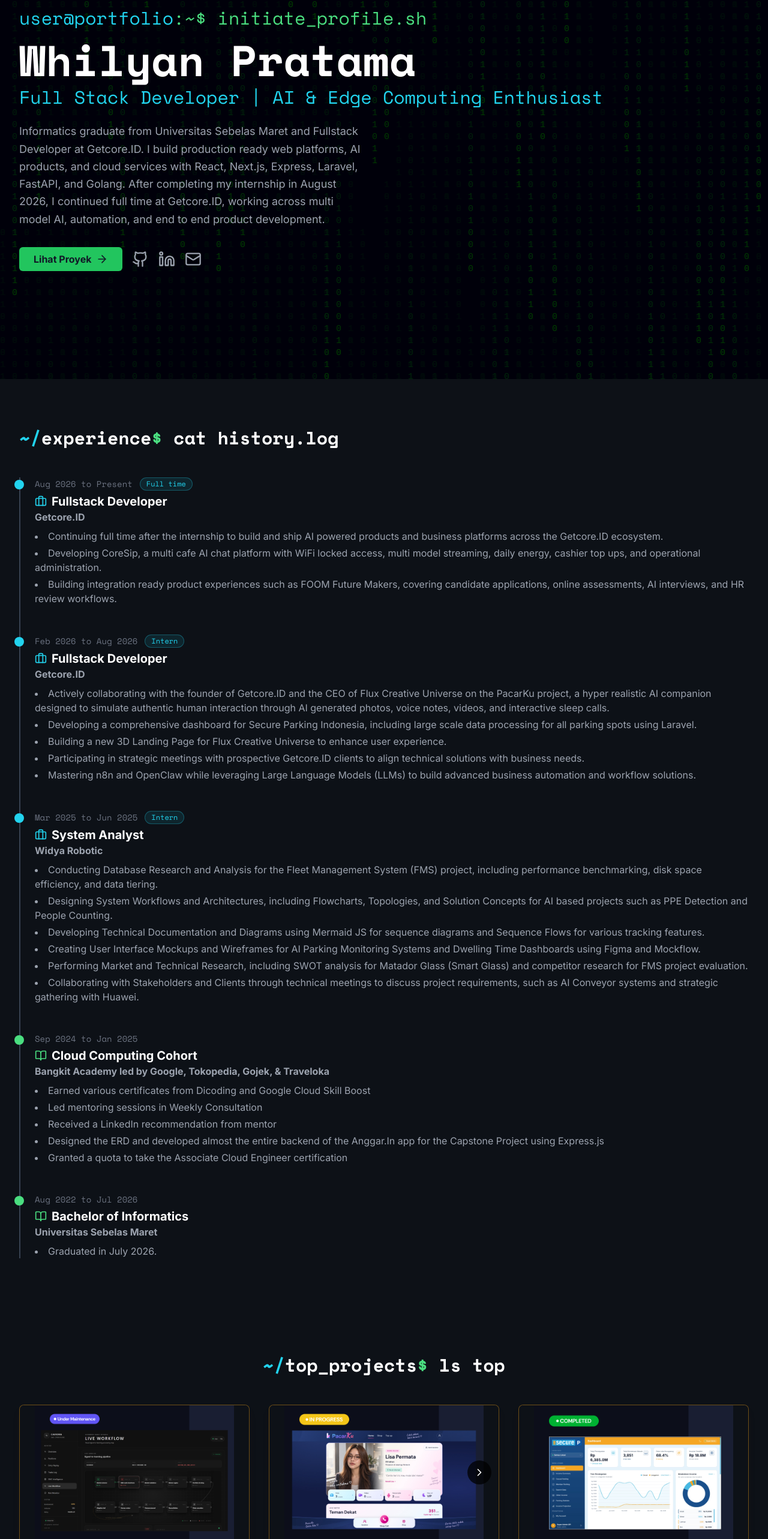
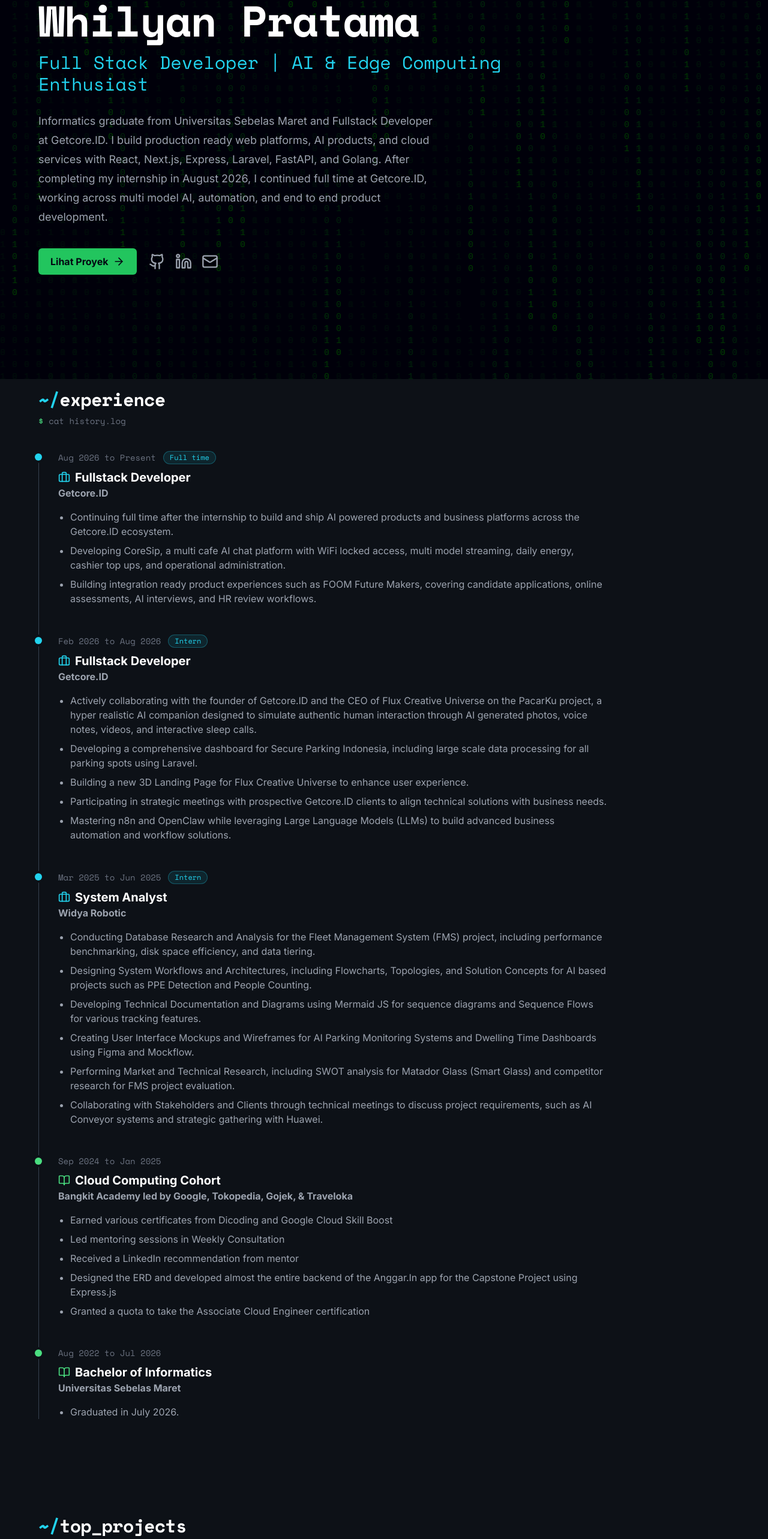
Before and after one commit to iyantama9/portoweb, a React (Vite) app: page / in a window 1280 px wide. Shown: the part 168-2734 px from the top of the page at 60% size. Built offline with nearby package versions, Linux system fonts and the light colour scheme.

Commit message:
refactor(portfolio): tighten layout consistency

```diff
--- a/src/App.jsx
+++ b/src/App.jsx
@@ -44,7 +44,7 @@ export default function App() {
 
       <div className="bg-[#0D1117] min-h-screen text-gray-300 font-sans relative z-0">
         <AnimatedBackground />
-        <div className="relative z-10 container mx-auto px-4 sm:px-6 lg:px-8">
+        <div className="relative z-10 w-full max-w-screen-xl mx-auto px-5 sm:px-8 lg:px-10">
           <Hero />
           <Experience />
           <Projects />
--- a/src/components/Experience.jsx
+++ b/src/components/Experience.jsx
@@ -1,5 +1,6 @@
 import { Briefcase, BookOpen } from "lucide-react";
 import { experiences } from "../data/experiences";
+import SectionHeading from "./SectionHeading";
 
 const Experience = () => {
   const isWorkExperience = (type) =>
@@ -8,7 +9,7 @@ const Experience = () => {
   const renderDescription = (description) => {
     if (Array.isArray(description) && description.length > 0) {
       return (
-        <ul className="mt-2 list-disc list-inside text-gray-400 space-y-1">
+        <ul className="mt-4 ml-5 list-disc list-outside text-gray-400 space-y-2 max-w-4xl leading-6">
           {description.map((item, i) => (
             <li key={i}>{item}</li>
           ))}
@@ -19,16 +20,13 @@ const Experience = () => {
   };
 
   return (
-    <section id="experience" className="py-20">
-      <h2 className="font-mono text-3xl font-bold text-white mb-12">
-        <span className="text-cyan-400">~/</span>experience
-        <span className="text-green-400">$</span> cat history.log
-      </h2>
-      <div className="border-l-2 border-gray-700 pl-6 space-y-12">
+    <section id="experience" className="py-16 sm:py-20 max-w-6xl mx-auto">
+      <SectionHeading path="experience" command="cat history.log" />
+      <div className="border-l border-gray-700 pl-6 sm:pl-8 space-y-12">
         {experiences.map((exp, index) => (
           <div key={index} className="relative">
             <div
-              className={`absolute -left-[34px] top-1 h-4 w-4 rounded-full ${
+              className={`absolute -left-[31px] sm:-left-[39px] top-1 h-3 w-3 rounded-full ring-4 ring-[#0D1117] ${
                 isWorkExperience(exp.type) ? "bg-cyan-400" : "bg-green-400"
               }`}
             ></div>
@@ -40,7 +38,7 @@ const Experience = () => {
                 </span>
               )}
             </div>
-            <h3 className="text-xl font-bold text-white mt-1 flex items-center">
+            <h3 className="text-lg sm:text-xl font-bold text-white mt-2 flex items-center">
               {isWorkExperience(exp.type) ? (
                 <Briefcase className="mr-2 text-cyan-400" size={20} />
               ) : (
--- a/src/components/Footer.jsx
+++ b/src/components/Footer.jsx
@@ -1,7 +1,7 @@
 const Footer = () => {
   return (
-    <footer className="text-left py-10">
-      <p className="text-gray-500">©2026 / Whilyan Pratama</p>
+    <footer className="max-w-6xl mx-auto text-left py-10 border-t border-gray-800/80">
+      <p className="text-sm font-mono text-gray-500">©2026 / Whilyan Pratama</p>
     </footer>
   );
 };
--- a/src/components/Hero.jsx
+++ b/src/components/Hero.jsx
@@ -6,8 +6,8 @@ const Hero = () => {
   const [showContent, setShowContent] = useState(false);
 
   return (
-    <section className="min-h-screen flex flex-col justify-center">
-      <div className="font-mono text-2xl sm:text-3xl text-green-400 mb-4">
+    <section className="min-h-[92vh] max-w-6xl mx-auto flex flex-col justify-center py-20">
+      <div className="font-mono text-lg sm:text-2xl lg:text-3xl text-green-400 mb-5 break-words">
         <span className="text-cyan-400">user@portfolio</span>:~${" "}
         <TypingEffect
           text="initiate_profile.sh"
@@ -17,13 +17,13 @@ const Hero = () => {
       </div>
       {showContent && (
         <div className="animate-fade-in">
-          <h1 className="text-5xl md:text-7xl font-bold text-white font-mono">
+          <h1 className="text-4xl sm:text-5xl md:text-7xl font-bold text-white font-mono tracking-tight leading-none">
             Whilyan Pratama
           </h1>
-          <h2 className="text-2xl md:text-3xl text-cyan-400 mt-2 font-mono">
+          <h2 className="text-xl sm:text-2xl md:text-3xl text-cyan-400 mt-4 font-mono max-w-4xl leading-snug">
             Full Stack Developer | AI & Edge Computing Enthusiast
           </h2>
-          <p className="max-w-xl mt-6 text-lg text-gray-400 leading-relaxed">
+          <p className="max-w-2xl mt-7 text-base sm:text-lg text-gray-400 leading-7 sm:leading-8">
             Informatics graduate from Universitas Sebelas Maret and Fullstack
             Developer at Getcore.ID. I build production ready web platforms,
             AI products, and cloud services with React, Next.js, Express,
@@ -31,19 +31,20 @@ const Hero = () => {
             August 2026, I continued full time at Getcore.ID, working across
             multi model AI, automation, and end to end product development.
           </p>
-          <div className="mt-8 flex items-center space-x-4">
+          <div className="mt-9 flex flex-wrap items-center gap-5">
             <a
               href="#projects"
-              className="bg-green-500 text-gray-900 font-bold py-2 px-6 rounded-md hover:bg-green-400 transition-colors duration-300 flex items-center"
+              className="bg-green-500 text-gray-950 font-bold min-h-11 py-2.5 px-5 rounded-md hover:bg-green-400 transition-colors duration-300 flex items-center"
             >
               Lihat Proyek <ArrowRight className="ml-2 h-5 w-5" />
             </a>
-            <div className="flex space-x-4">
+            <div className="flex items-center gap-4">
               <a
                 href="https://github.com/iyantama9"
                 target="_blank"
                 rel="noopener noreferrer"
                 className="text-gray-400 hover:text-white transition-colors duration-300"
+                aria-label="GitHub Whilyan Pratama"
               >
                 <Github size={28} />
               </a>
@@ -52,12 +53,14 @@ const Hero = () => {
                 target="_blank"
                 rel="noopener noreferrer"
                 className="text-gray-400 hover:text-white transition-colors duration-300"
+                aria-label="LinkedIn Whilyan Pratama"
               >
                 <Linkedin size={28} />
               </a>
               <a
                 href="mailto:pratamawhilyan399@gmail.com"
                 className="text-gray-400 hover:text-white transition-colors duration-300"
+                aria-label="Email Whilyan Pratama"
               >
                 <Mail size={28} />
               </a>
--- a/src/components/ProjectCarousel.jsx
+++ b/src/components/ProjectCarousel.jsx
@@ -26,7 +26,7 @@ const ProjectCarousel = ({ images, title = "Project", interval = 4000 }) => {
       role="region"
       aria-roledescription="carousel"
       aria-label={`${title} images`}
-      className="relative w-full h-56 overflow-hidden bg-[#0D1117] group"
+      className="relative w-full aspect-[40/27] overflow-hidden bg-[#0D1117] group"
       onMouseEnter={() => setIsPaused(true)}
       onMouseLeave={() => setIsPaused(false)}
       onFocus={() => setIsPaused(true)}
--- a/src/components/Projects.jsx
+++ b/src/components/Projects.jsx
@@ -1,10 +1,11 @@
-import { ArrowRight } from "lucide-react";
+import { ArrowRight, LockKeyhole } from "lucide-react";
 import { projects, topProjects } from "../data/projects";
 import ProjectCarousel from "./ProjectCarousel";
+import SectionHeading from "./SectionHeading";
 
 const ProjectCard = ({ project, isTop = false }) => (
   <div
-    className={`group rounded-lg overflow-hidden flex flex-col transform transition-all duration-300 hover:-translate-y-1.5 ${
+    className={`group rounded-lg overflow-hidden flex flex-col h-full transform transition-all duration-300 hover:-translate-y-1 ${
       isTop
         ? "bg-[#161B22]/90 border border-amber-500/40 hover:border-amber-400/80 shadow-lg shadow-amber-900/10 hover:shadow-amber-900/20"
         : "bg-[#161B22]/70 backdrop-blur-sm border border-gray-800 hover:border-white/40 hover:shadow-2xl hover:shadow-white/5"
@@ -13,7 +14,7 @@ const ProjectCard = ({ project, isTop = false }) => (
     {project.images ? (
       <ProjectCarousel images={project.images} title={project.title} />
     ) : (
-      <div className="w-full h-56 overflow-hidden bg-[#0D1117]">
+      <div className="w-full aspect-[40/27] overflow-hidden bg-[#0D1117]">
         <img
           src={project.image}
           alt={project.title}
@@ -23,20 +24,20 @@ const ProjectCard = ({ project, isTop = false }) => (
       </div>
     )}
 
-    <div className="p-6 flex flex-col flex-grow">
-      <div className="flex items-start justify-between gap-3 mb-2">
-        <h3 className="text-xl font-bold text-gray-100 group-hover:text-white transition-colors duration-300">
+    <div className="p-5 sm:p-6 flex flex-col flex-grow">
+      <div className="flex items-start justify-between gap-3 mb-3">
+        <h3 className="text-lg sm:text-xl font-bold text-gray-100 group-hover:text-white transition-colors duration-300 leading-tight">
           {project.title}
         </h3>
       </div>
-      <p className="text-gray-400 flex-grow text-sm leading-relaxed">
+      <p className="text-gray-400 flex-grow text-sm leading-6">
         {project.description}
       </p>
-      <div className="my-4 flex flex-wrap gap-2">
+      <div className="mt-5 mb-5 flex flex-wrap gap-2">
         {project.tags.map((tag, i) => (
           <span
             key={`${tag}-${i}`}
-            className={`text-xs border px-3 py-1 rounded-full font-mono ${
+            className={`text-[11px] sm:text-xs border px-2.5 py-1 rounded-full font-mono ${
               isTop
                 ? "bg-amber-500/10 border-amber-500/30 text-amber-300"
                 : "bg-gray-700/50 border-gray-600 text-cyan-300"
@@ -46,39 +47,38 @@ const ProjectCard = ({ project, isTop = false }) => (
           </span>
         ))}
       </div>
+      {project.link === "#" ? (
+        <span className="mt-auto text-gray-500 font-mono text-sm inline-flex items-center gap-2">
+          <LockKeyhole className="h-4 w-4" />
+          Private Project
+        </span>
+      ) : (
         <a
           href={project.link}
-        target={project.link !== "#" ? "_blank" : undefined}
-        rel={project.link !== "#" ? "noopener noreferrer" : undefined}
+          target="_blank"
+          rel="noopener noreferrer"
           className="mt-auto text-cyan-400 font-semibold inline-flex items-center hover:text-white transition-colors duration-200"
         >
-        {project.link !== "#"
-          ? project.linkLabel || "Lihat Repository"
-          : "Private Project"}
+          {project.linkLabel || "Lihat Repository"}
           <ArrowRight className="ml-2 h-4 w-4 transition-transform duration-300 group-hover:translate-x-1" />
         </a>
+      )}
     </div>
   </div>
 );
 
 const Projects = () => {
   return (
-    <section id="projects" className="py-20">
-      <h2 className="font-mono text-3xl font-bold text-white mb-12 text-center">
-        <span className="text-cyan-400">~/</span>top_projects
-        <span className="text-green-400">$</span> ls top
-      </h2>
-      <div className="grid grid-cols-1 md:grid-cols-2 lg:grid-cols-3 gap-8 max-w-7xl mx-auto mb-16">
+    <section id="projects" className="py-16 sm:py-20 max-w-6xl mx-auto">
+      <SectionHeading path="top_projects" command="ls top" />
+      <div className="grid grid-cols-1 md:grid-cols-2 lg:grid-cols-3 gap-5 lg:gap-6 mb-20">
         {topProjects.map((project) => (
           <ProjectCard key={project.title} project={project} isTop />
         ))}
       </div>
 
-      <h2 className="font-mono text-3xl font-bold text-white mb-12 text-center">
-        <span className="text-cyan-400">~/</span>projects
-        <span className="text-green-400">$</span> ls projects
-      </h2>
-      <div className="grid grid-cols-1 md:grid-cols-2 gap-8 max-w-5xl mx-auto">
+      <SectionHeading path="projects" command="ls projects" />
+      <div className="grid grid-cols-1 md:grid-cols-2 gap-5 lg:gap-6">
         {projects.map((project) => (
           <ProjectCard key={project.title} project={project} />
         ))}
--- /dev/null
+++ b/src/components/SectionHeading.jsx
@@ -0,0 +1,13 @@
+const SectionHeading = ({ path, command, className = "" }) => (
+  <div className={`mb-10 ${className}`}>
+    <h2 className="font-mono text-2xl sm:text-3xl font-bold text-white tracking-tight">
+      <span className="text-cyan-400">~/</span>
+      {path}
+    </h2>
+    <p className="mt-2 font-mono text-sm text-gray-500">
+      <span className="text-green-400">$</span> {command}
+    </p>
+  </div>
+);
+
+export default SectionHeading;
--- a/src/data/projects.js
+++ b/src/data/projects.js
@@ -149,7 +149,7 @@ export const topProjects = [
       "Salah satu Top Project Getcore.ID dan Flux yang fokus membangun platform pacar AI Antimainstream, dimana setiap karakter mempunyai otak, kepribadian, mood, dan backstory nya masing masing. Pacar AI juga dapat mengirim foto, video, voice note, bahkan Sleep call.",
     tags: ["React", "Express", "Redis", "PostgreSQL"],
     images: [pacarkuImg, pacarku1Img, pacarku2Img],
-    link: "https://github.com/zufar27/pacarku-ai",
+    link: "#",
   },
   {
     title: "SPI Secure Parking Indonesia",
--- a/src/index.css
+++ b/src/index.css
@@ -3,71 +3,62 @@
 @tailwind base;
 @tailwind components;
 @tailwind utilities;
+
 :root {
-  font-family: system-ui, Avenir, Helvetica, Arial, sans-serif;
+  font-family: Inter, system-ui, sans-serif;
   line-height: 1.5;
   font-weight: 400;
-
-  color-scheme: light dark;
-  color: rgba(255, 255, 255, 0.87);
-  background-color: #242424;
-
+  color-scheme: dark;
+  color: #d1d5db;
+  background: #0d1117;
   font-synthesis: none;
   text-rendering: optimizeLegibility;
   -webkit-font-smoothing: antialiased;
   -moz-osx-font-smoothing: grayscale;
 }
 
-a {
-  font-weight: 500;
-  color: #646cff;
-  text-decoration: inherit;
+* {
+  box-sizing: border-box;
 }
-a:hover {
-  color: #535bf2;
+
+html {
+  background: #0d1117;
 }
 
 body {
   margin: 0;
-  display: flex;
-  place-items: center;
   min-width: 320px;
   min-height: 100vh;
+  background: #0d1117;
 }
 
-h1 {
-  font-size: 3.2em;
-  line-height: 1.1;
+#root {
+  min-height: 100vh;
+  width: 100%;
 }
 
 button {
-  border-radius: 8px;
-  border: 1px solid transparent;
-  padding: 0.6em 1.2em;
-  font-size: 1em;
-  font-weight: 500;
   font-family: inherit;
-  background-color: #1a1a1a;
   cursor: pointer;
-  transition: border-color 0.25s;
-}
-button:hover {
-  border-color: #646cff;
-}
-button:focus,
-button:focus-visible {
-  outline: 4px auto -webkit-focus-ring-color;
 }
 
-@media (prefers-color-scheme: light) {
-  :root {
-    color: #213547;
-    background-color: #ffffff;
-  }
-  a:hover {
-    color: #747bff;
-  }
-  button {
-    background-color: #f9f9f9;
+a {
+  color: inherit;
+  text-decoration: none;
+}
+
+::selection {
+  color: #08110c;
+  background: #4ade80;
+}
+
+@media (prefers-reduced-motion: reduce) {
+  *,
+  *::before,
+  *::after {
+    scroll-behavior: auto !important;
+    animation-duration: 0.01ms !important;
+    animation-iteration-count: 1 !important;
+    transition-duration: 0.01ms !important;
   }
 }
```
Also changed, not shown: src/components/Organizations.jsx (+8 -10 lines), src/components/Skills.jsx (+6 -8 lines). Lines whose indentation alone changed are shown as unchanged.
